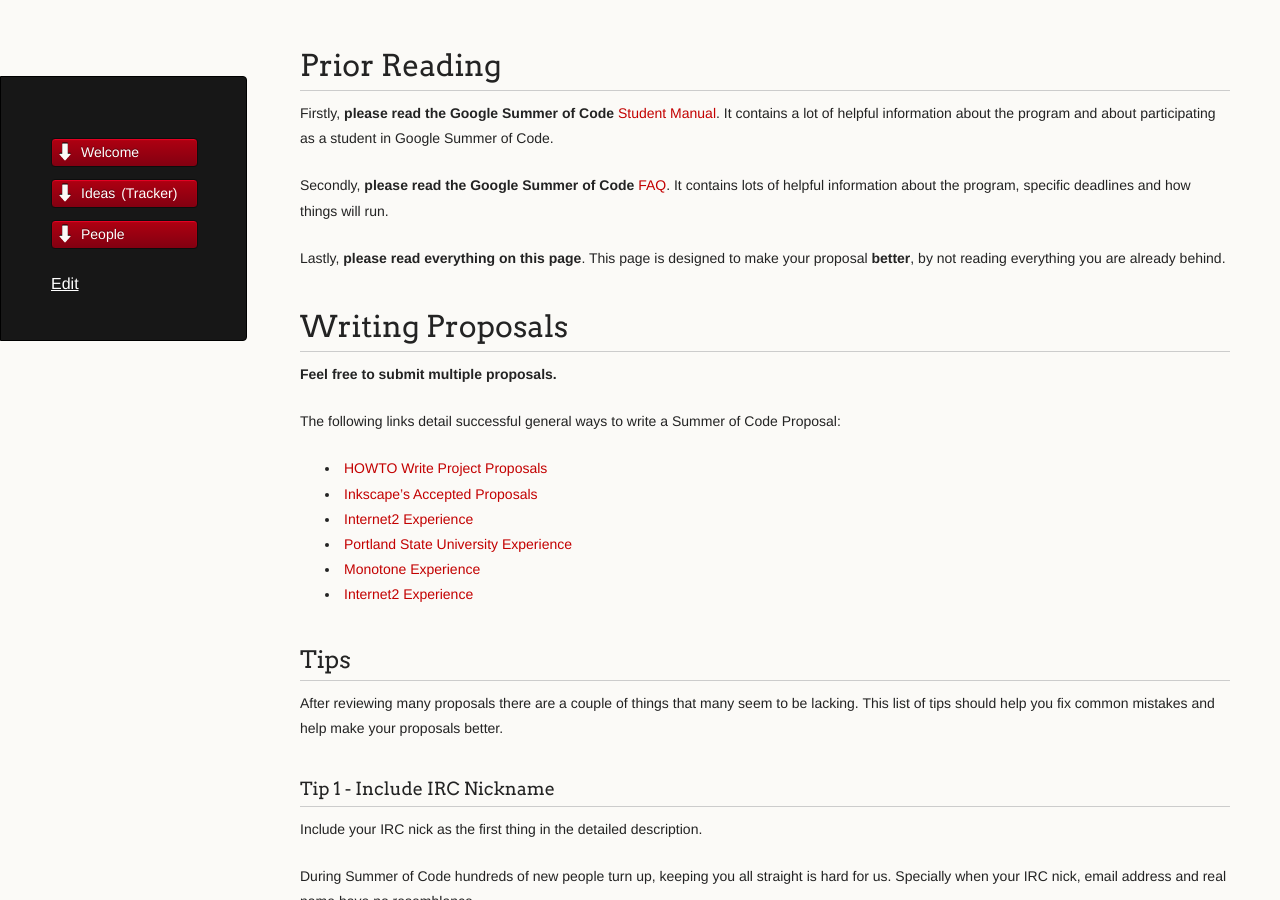
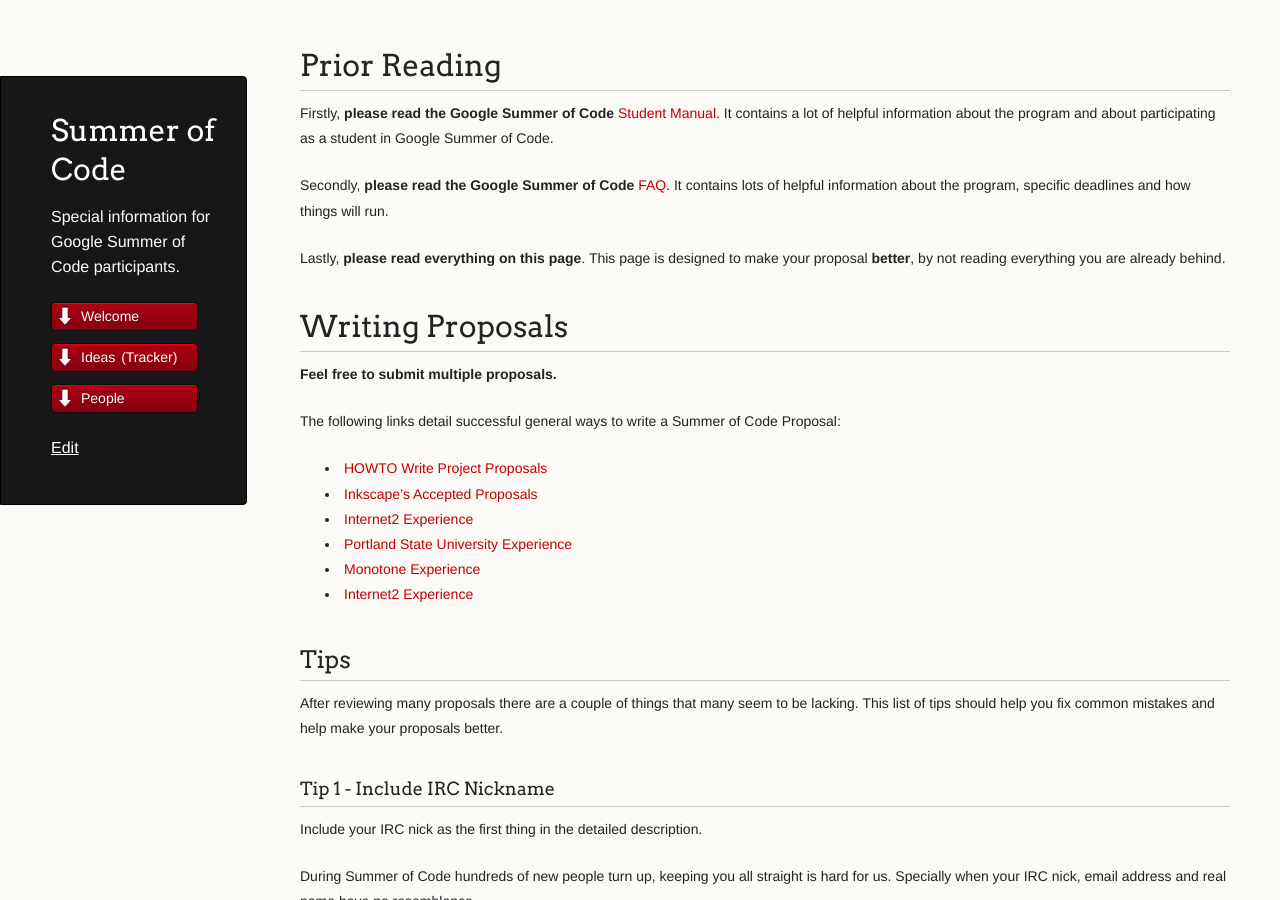
Before and after one commit to timvideos/getting-started, a Jekyll site: the page built from Summer-Of-Code.md, in a window 1280 px wide and 900 px high. Built offline with Jekyll 4.4.1, drawn with Linux system fonts in a browser that asks for light colours.

Commit message:
Small fixes.

```diff
--- a/Summer-Of-Code.md
+++ b/Summer-Of-Code.md
@@ -1,6 +1,9 @@
 ---
 layout: default
+title: Summer of Code
+tagline: Special information for Google Summer of Code participants.
 ---
+
 # Prior Reading
 
 Firstly, **please read the Google Summer of Code
```
